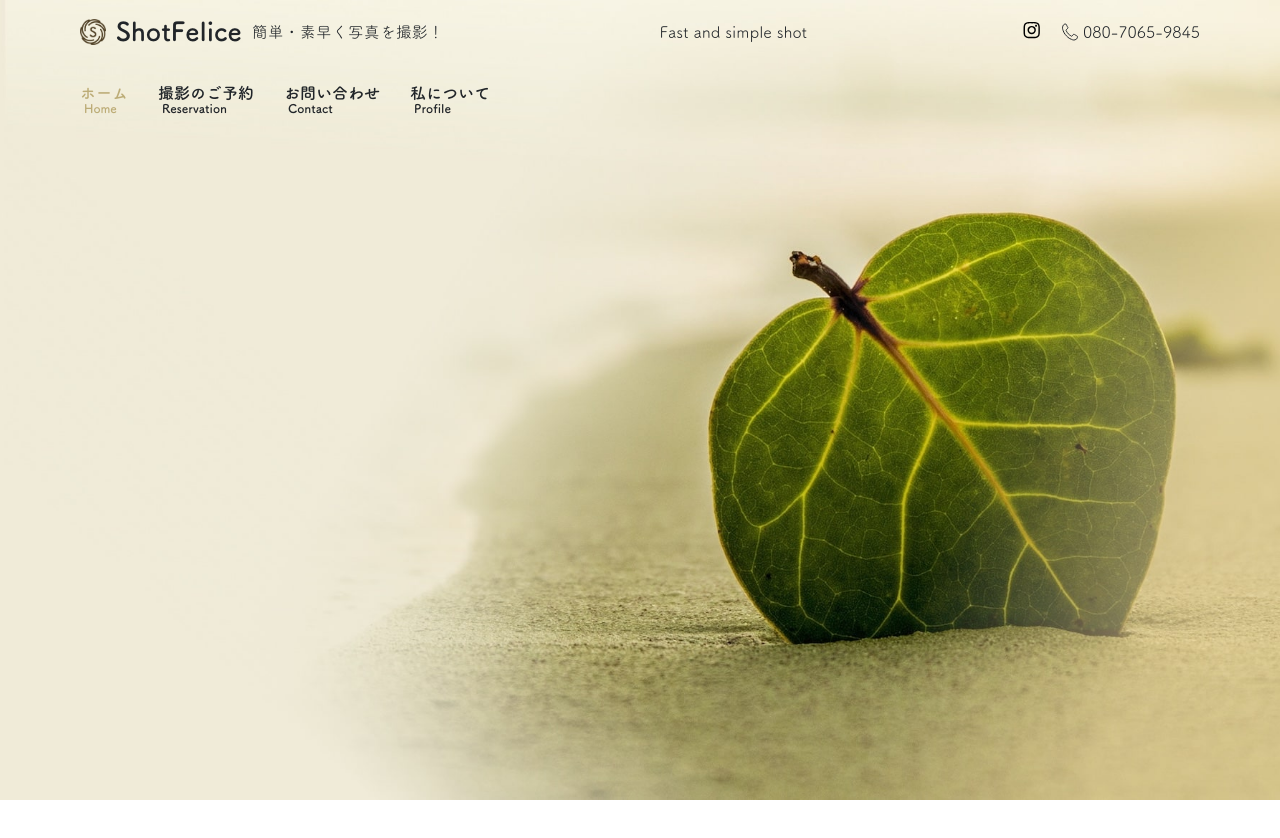
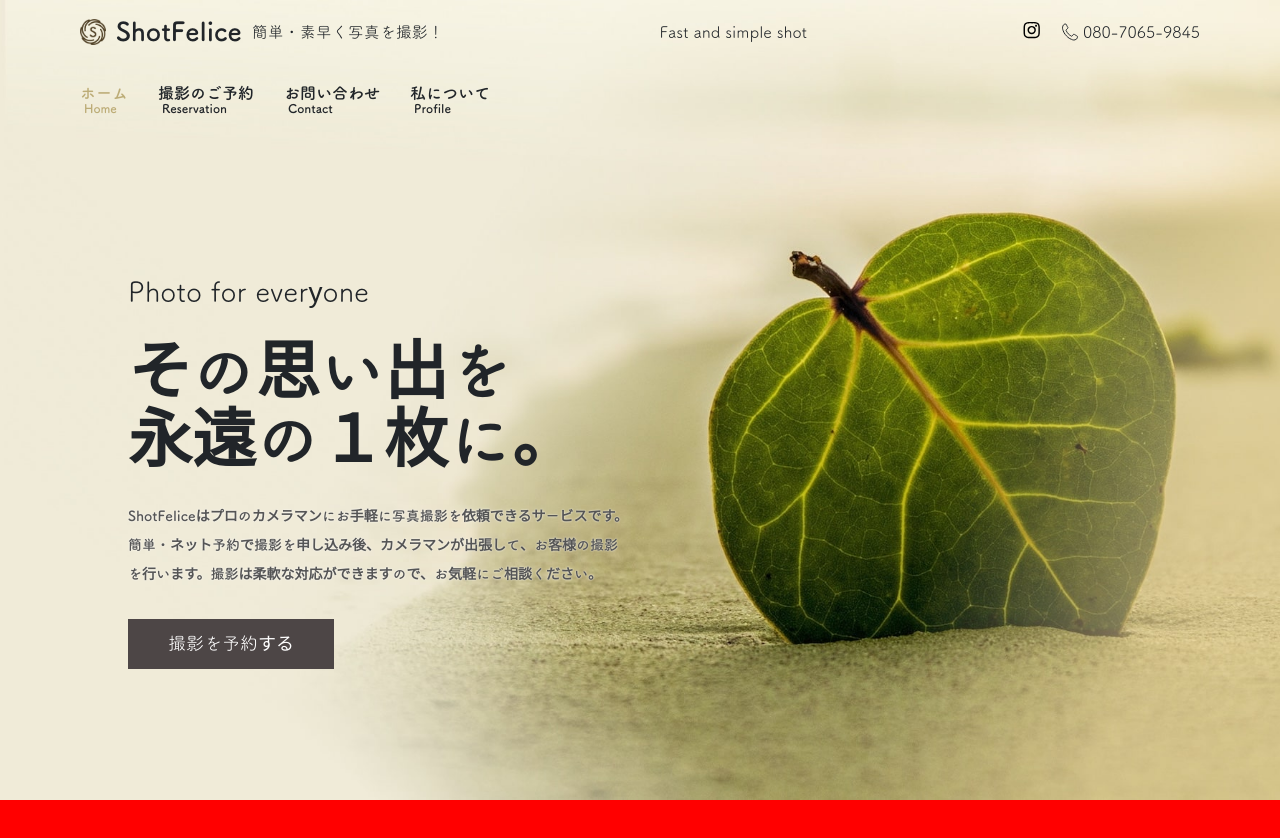
Before and after one commit to KyougokuKei/shotfelice, a Next.js app: page / in a window 1280 px wide. Shown: the top 838 px of the page. Before the commit the page ends 800 px from the top, so only its background shows below. Built offline with nearby package versions, Linux system fonts and the light colour scheme.

Commit message:
Home画面の見た目完成

```diff
--- a/pages/index.js
+++ b/pages/index.js
@@ -1,13 +1,14 @@
 import Head from 'next/head';
 import Image from 'next/image';
 import Link from 'next/link';
-import { useState } from 'react';
+import React, { useState } from 'react';
 
 import { PageTransition } from '../components/PageTransition';
 import { Box, MotionDiv, Clickable, Text } from '../styles/components';
 
 import { getPostData } from '../lib/posts';
 import HamburgerMenu from '../components/HamburgerMenu';
+import { Button } from '../components/Button';
 
 
 export const getStaticProps = async () => {
@@ -24,7 +25,7 @@ export default function Home({ data }) {
   if (typeof document !== 'undefined') { document.getElementsByTagName("body")[0].style.paddingTop = 0; document.getElementsByTagName("body")[0].style.height = 0; }
 
   return (
-    <PageTransition width="100%" height="100vh">
+    <PageTransition width="100%" height="100vh" styles={{ overflow: "hidden" }}>
       <Head>
         <title>Shotfelice</title>
         <meta name="description" content="Generated by create next app" />
@@ -32,7 +33,7 @@ export default function Home({ data }) {
       </Head>
 
       {/* Background Image */}
-      <Box width="100vw" height="100vh" position="fixed" overflow="hidden" zIndex="-1">
+      <Box width="100vw" height="100vh" position="absolute" overflow="hidden" zIndex="-1">
         <Image
           src="/img/background_image-min.jpg"
           alt="background_image"
@@ -45,8 +46,9 @@ export default function Home({ data }) {
 
       <TopBar top_bar={data.top_bar} />
       <NavBar nav={data.nav} />
+      <Subheading subheading={data.subheading} nav={data.nav} />
+      <Box height={"100vh"} background="red"></Box>
 
-      {/* Home Header */}
     </PageTransition>
   )
 }
@@ -65,9 +67,7 @@ function NavBar({ nav }) {
   }
 
   return (
-    <Box position="relative">
-
-
+    <Box position="relative" height={[40, 90]}>
       <HamburgerMenu
         position="absolute"
         right="5%"
@@ -78,6 +78,7 @@ function NavBar({ nav }) {
         zIndex={2}
       />
       <MotionDiv
+        position="absolute"
         px={["5%", 80]}
         py={[40, 0]}
         width="100%"
@@ -85,7 +86,6 @@ function NavBar({ nav }) {
         flexDirection={["column", "row"]}
         alignItems={["flex-start", "center"]} justifyContent="flex-start"
         mt={[0, 30]}
-
         background={["white", "none"]}
         variants={variants}
         transition={{ duration: 0.2 }}
@@ -180,3 +180,52 @@ function TopBar({ top_bar }) {
     </Box>
   );
 }
+
+function Subheading({ subheading, nav }) {
+  return (
+    <Box
+      display="flex" alignItems="flex-start" justifyContent="center" flexDirection="column"
+      style={{ boxSizing: "border-box" }}
+      px={["5%", "10%", "10%"]}
+      width="100%"
+      height={["calc(100% - 94px)", "calc(100% - 144px)"]}
+    >
+      <Text
+        mb={30}
+        color="black"
+        fontSize={[24, 28]}
+      >
+        {subheading.subtitle}
+      </Text>
+      <Text
+        mb={30}
+        color="black"
+        fontSize={[54, 64, 64]}
+        lineHeight="1.05"
+        fontWeight="bold"
+      >
+        {
+          subheading.title.split('<br>').map((str, index) => {
+            return (
+              <React.Fragment key={index}>{str}<br /></React.Fragment>
+            )
+          })
+        }
+      </Text>
+      <Text
+        mb={30}
+        maxWidth={500}
+        color="grey5"
+        fontSize={14}
+        lineHeight="2.07"
+        fontWeight="bold"
+        style={{ textShadow: "0 0 2px  rgba(255, 255, 255, 1" }}
+      >
+        {subheading.body}
+      </Text>
+      <Button height={50} href={nav.href[1]}>
+        撮影を予約する
+      </Button>
+    </Box>
+  )
+}
--- a/posts/home.md
+++ b/posts/home.md
@@ -8,4 +8,8 @@ nav:
     href: ["/", "/reservation", "/contact", "/profile"]
     title_jp: ["ホーム", "撮影のご予約", "お問い合わせ", "私について"]
     title_en: ["Home", "Reservation", "Contact", "Profile"]
+subheading:
+    title: その思い出を<br>永遠の１枚に。
+    subtitle: Photo for everyone
+    body: ShotFeliceはプロのカメラマンにお手軽に写真撮影を依頼できるサービスです。簡単・ネット予約で撮影を申し込み後、カメラマンが出張して、お客様の撮影を行います。撮影は柔軟な対応ができますので、お気軽にご相談ください。
 ---
```
Also changed, not shown: public/fonts/subset.txt.
